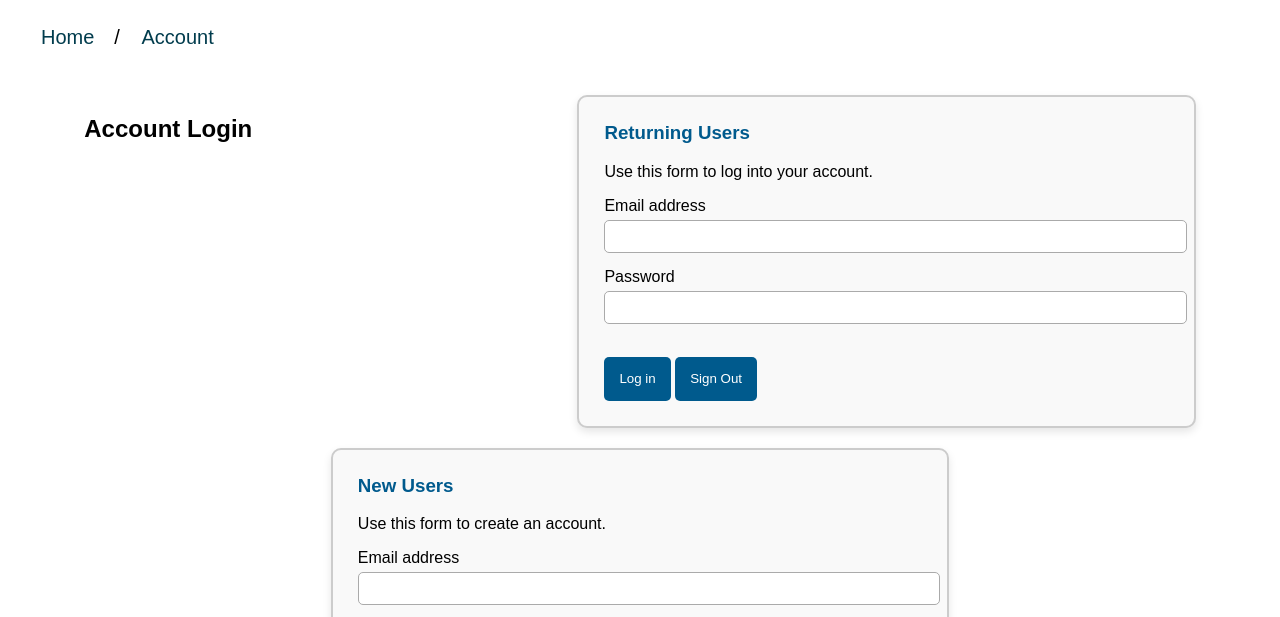
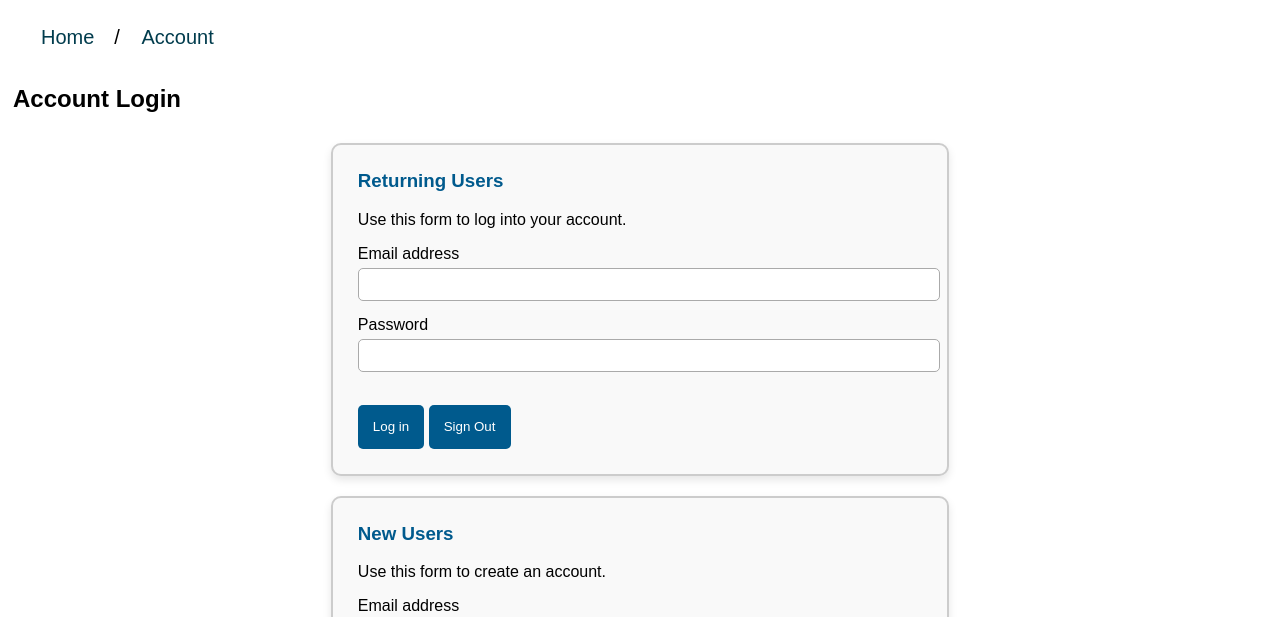
Before and after one commit to DhruvAvadhanam/grp109, a plain HTML site: page team_project/account_page.html in a window 1280 px wide. Shown: the part 145-762 px from the top of the page. Drawn offline with Linux system fonts and the light colour scheme.

Commit message:
Update account_page.html
Move heading out of container. -DR

```diff
--- a/team_project/account_page.html
+++ b/team_project/account_page.html
@@ -20,9 +20,9 @@
 		</div>
 
           <!--<h1>Account Login</h1> page title -Dhruv. Updated. - DR 06/03/25-->
+<h2>Account Login</h2>
 
 <div class="user-container">
-<h2>Account Login</h2> <br>
   <div id="returningUsers" class="user-box">
     <h3>Returning Users</h3>
     <p>Use this form to log into your account.</p>
```
